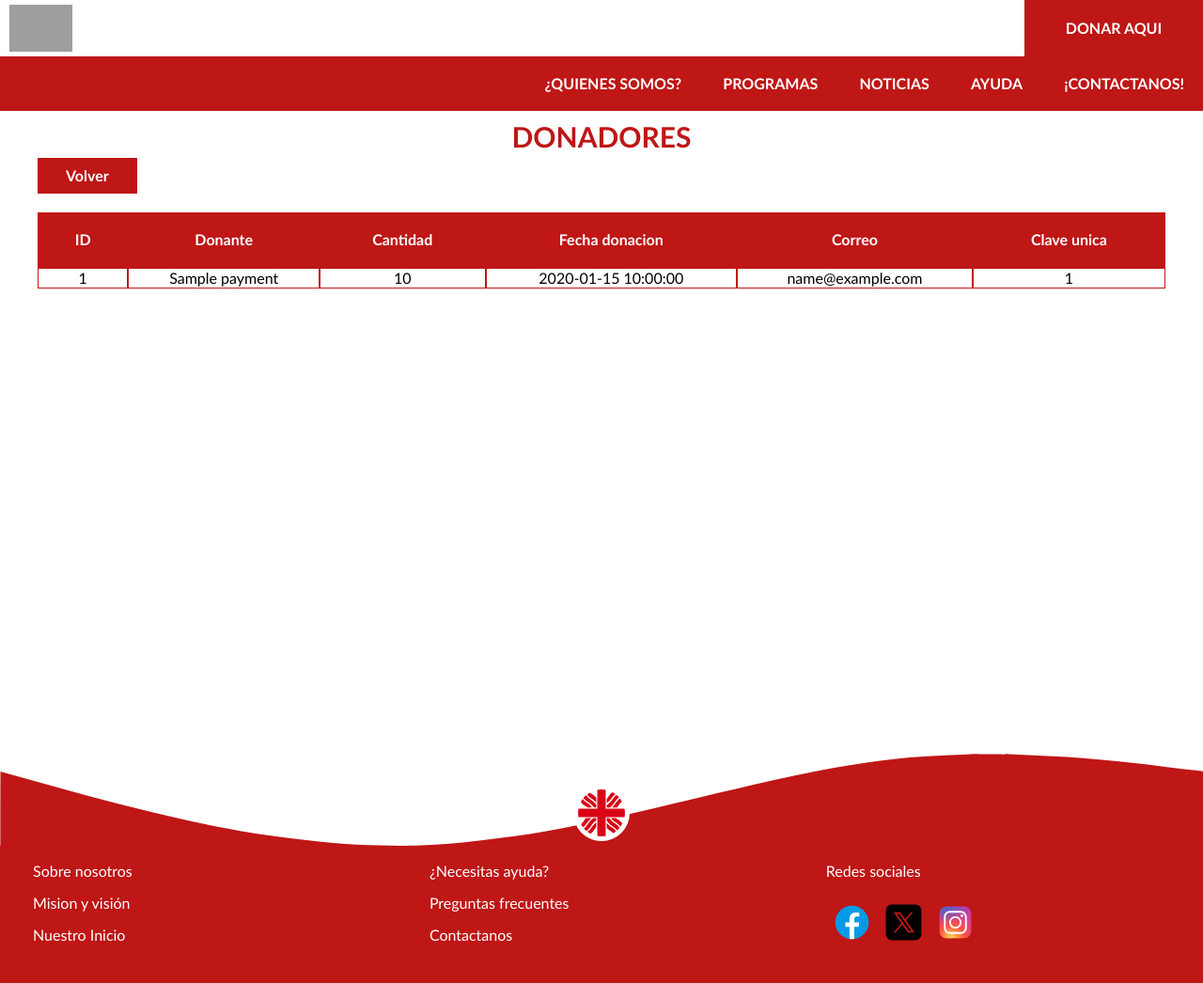
After one commit to JoseArLoLo/Caritas, a PHP site: page /admin/donantes/ in a window 1280 px wide. The commit adds this page. Shown: the top 1046 px of the page at 94% size. Run offline with PHP 8.4, Linux system fonts and the light colour scheme; the visitor is signed in with stand-in values (Sample User, id 1); tables that the repository leaves empty or names only in its code hold one stand-in row (values such as "Sample post"); data that the repository does not hold is empty; grey boxes are pictures that could not be loaded.

Commit message:
Visualizacion de donantes

```diff
--- /dev/null
+++ b/admin/donantes/index.php
@@ -0,0 +1,51 @@
+<?php
+require '../../includes/funciones.php';
+if (!estaAutenticado()) {
+    header('Location: /login');
+}
+// Importar la conexion para cargar datos de tablero
+$db = conectarBD();
+
+$query = "SELECT * FROM payment";
+$donadores = mysqli_query($db, $query);
+
+
+incluirTemplate('header');
+?>
+<main class="contenedor seccion">
+    <div class="tablas_administrables">
+        <div class="elementos" id="donadores">
+            <h2 class="subtitulo-center-rojo">Donadores</h2>
+            <a href="/admin" class="boton-rojo">Volver</a>
+            <div class="contenedor-tabla esp">
+                <table class="tabla">
+                    <thead>
+                        <th>ID</th>
+                        <th>Donante</th>
+                        <th>Cantidad</th>
+                        <th>Fecha donacion</th>
+                        <th>Correo</th>
+                        <th>Clave unica</th>
+                    </thead>
+                    <tbody>
+                        <?php while ($donante = mysqli_fetch_assoc($donadores)) : ?>
+                            <tr>
+                                <td><?php echo $donante['id']; ?></td>
+                                <td><?php echo $donante['name']; ?></td>
+                                <td><?php echo $donante['total']; ?></td>
+                                <td><?php echo $donante['date_created']; ?></td>
+                                <td><?php echo $donante['email']; ?></td>
+                                <td><?php echo $donante['order_id']; ?></td>
+                            </tr>
+                        <?php endwhile; ?>
+                    </tbody>
+                </table>
+            </div>
+        </div><!--Seccion Anuncios-->
+    </div>
+</main>
+<?php
+//Cerrar la conexion sqli (Opcional)
+mysqli_close($db);
+incluirTemplate('footer');
+?>
--- a/admin/index.php
+++ b/admin/index.php
@@ -68,6 +68,7 @@ incluirTemplate('header');
         <h1 class="titulo-center-rojo" style="margin: 1rem 0;">Panel de administración</h1>
         <div class="botones-admin">
             <a class="boton-rojo" href="/close-sesion.php">Cerrar Sesion</a>
+            <a class="boton-verde" href="/admin/donantes/">Donantes</a>
         </div>
 
         <?php if ($resultado == 1) : ?>
--- a/src/scss/layout/_admin.scss
+++ b/src/scss/layout/_admin.scss
@@ -23,6 +23,9 @@
     overflow-x: auto;
     width: 100%;
     height: 30rem;
+    &.esp {
+        height: 60rem;
+    }
 }
 .tablas_administrables {
     margin-top: 1rem;
```
Also changed, not shown: clases/Payment.php (+11 -1 lines), build/css/app.css, 1 other file.
